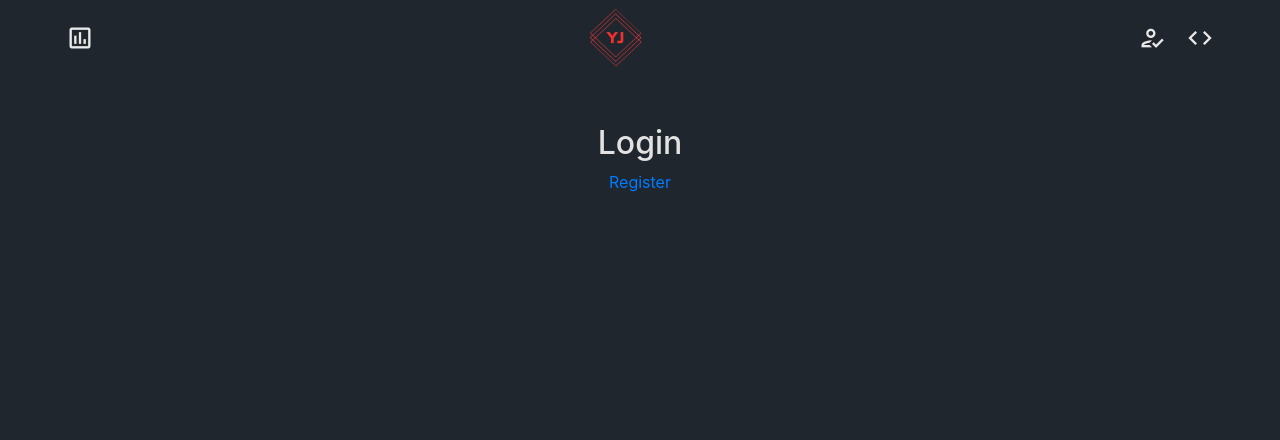
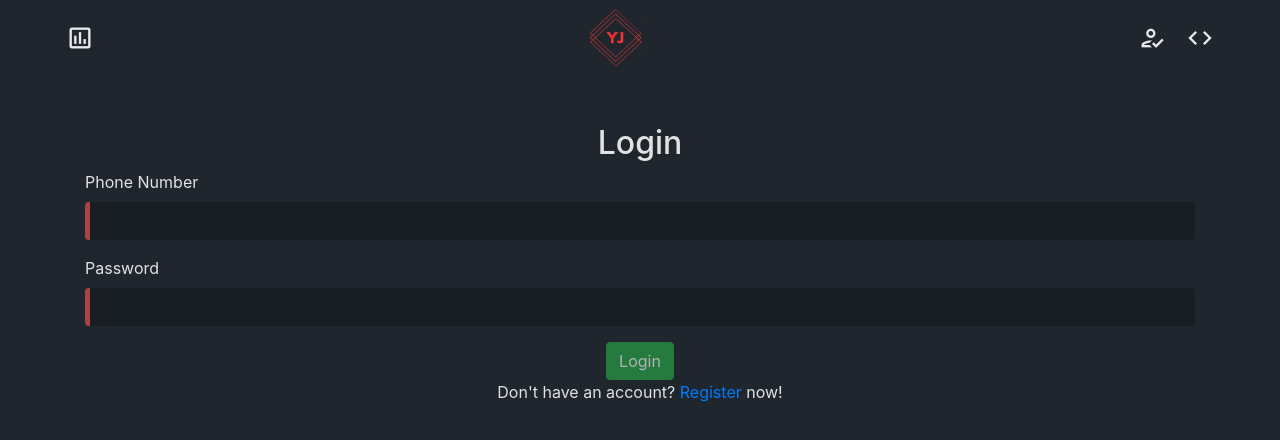
Before and after one commit to 1909-sep30-net/youtube-jam-angular, an Angular app: page /login in a window 1280 px wide. Shown: the top 440 px of the page. Built offline with nearby package versions, Linux system fonts and the light colour scheme.

Commit message:
Added unimplemented login form

```diff
--- a/src/components/login/login.component.html
+++ b/src/components/login/login.component.html
@@ -1,6 +1,35 @@
 <div class="center">
   <h2>Login</h2>
+  </div>
+  <form #loginForm="ngForm" (ngSubmit)="login(loginForm)">
+    <div class="form-group">
+      <label for="phoneNumber">Phone Number</label>
+      <input #phoneNumber="ngModel" type="text" class="form-control" id="phoneNumber" [(ngModel)]="user.phoneNumber" name="phoneNumber" required maxlength="10" pattern="[0-9]{10}">
+    </div>
+    <div *ngIf="phoneNumber.invalid && (phoneNumber.dirty || phoneNumber.touched)" class="alert alert-danger">
+      <div *ngIf="phoneNumber.errors.required">
+        Phone number is required
+      </div>
+      <div *ngIf="phoneNumber.errors.pattern">
+        Phone number must be ten numbers
+      </div>
+    </div>
+    <div class="form-group">
+      <label for="password">Password</label>
+      <input #password="ngModel" type="password" class="form-control" id="password" [(ngModel)]="user.password" name="password" required maxlength="20" pattern="[a-zA-Z0-9]{6,}">
+    </div>
+    <div *ngIf="password.invalid && (password.dirty || password.touched)" class="alert alert-danger">
+      <div *ngIf="password.errors.required">
+        Password is required
+      </div>
+      <div *ngIf="password.errors.pattern">
+        Password must be six or more alphanumeric characters
+      </div>
+    </div>
+    <div class="center">
+      <button type="submit" class="btn btn-success" [disabled]="!loginForm.form.valid">Login</button>
+    </div>
+  </form>
+<div class="center">
+  Don't have an account?&nbsp;<a [routerLink]="['/register']">Register</a>&nbsp;now!
 </div>
-<div class="center">
-  <a [routerLink]="['/register']">Register</a>
-</div>
--- a/src/components/login/login.component.ts
+++ b/src/components/login/login.component.ts
@@ -1,8 +1,21 @@
 import { Component } from '@angular/core';
+import { NgForm } from '@angular/forms';
+import { User } from '../../models/user';
+import { UserService } from '../../services/user.service';
 
 @Component({
     selector: 'login',
     templateUrl: './login.component.html',
 })
 export class LoginComponent {
+    user:User = new User('', '', '', '', '');
+
+    constructor(
+        private userService:UserService) {
+    }
+
+    login(form:NgForm) {
+      console.log("login() executes");
+      form.reset();
+    }
 }
```
